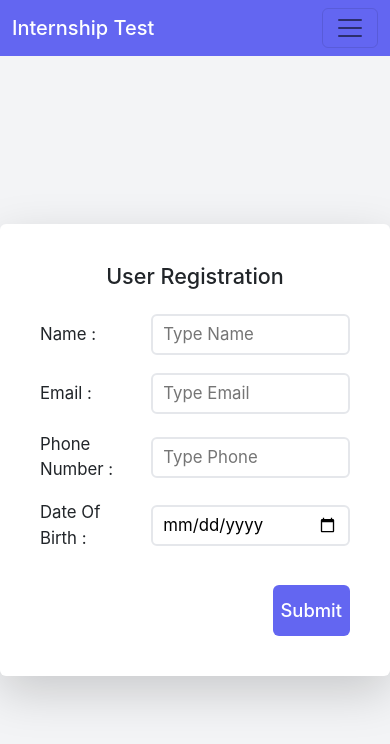
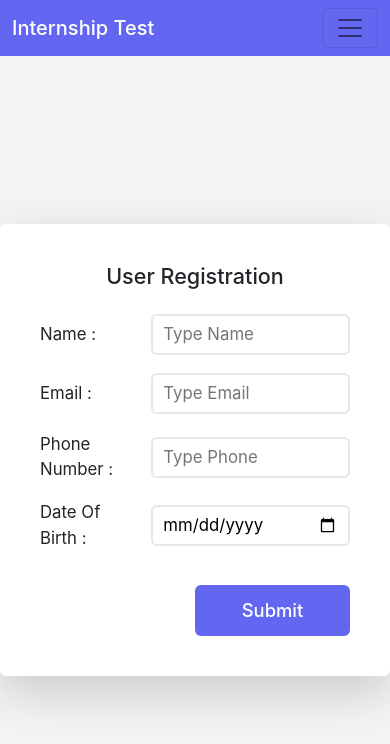
Before and after one commit to zubayer-salehin/Internship-Assessment, a React (Create React App) app: page / in a window 390 px wide. Shown: the top 744 px of the page. Built offline with nearby package versions, Linux system fonts and the light colour scheme.

Commit message:
internship assesment project done

```diff
--- a/src/App.css
+++ b/src/App.css
@@ -136,6 +136,10 @@
     .registerBox {
         width: 100%;
     }
+
+    .submitBtn {
+        width: 50%;
+    }
 }
 
 /* Layout 2 CSS End */
--- a/src/pages/Layout2.js
+++ b/src/pages/Layout2.js
@@ -21,14 +21,14 @@ const Layout2 = () => {
                             </tr>
                         </thead>
                         <tbody>
-                            {allUser.length && allUser.map((user, i) => <tr key={Math.random() * 1000}>
+                            {allUser.length ? allUser.map((user, i) => <tr key={Math.random() * 1000}>
                                 <th>{i + 1}</th>
                                 <td>{user.name}</td>
                                 <td>{user.email}</td>
                                 <td>{user.dateOfBirth}</td>
                                 <td>{user.phone}</td>
                             </tr>
-                            )}
+                            ) : ""}
                         </tbody>
                     </table>
                 </div>
```
